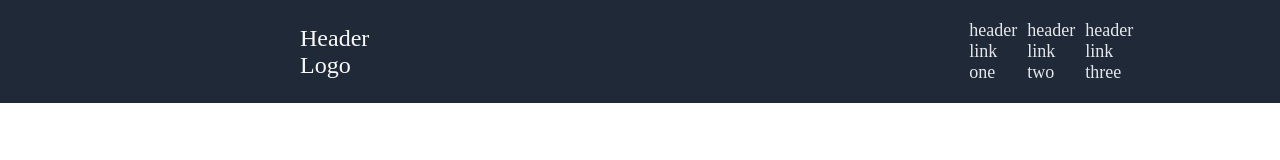
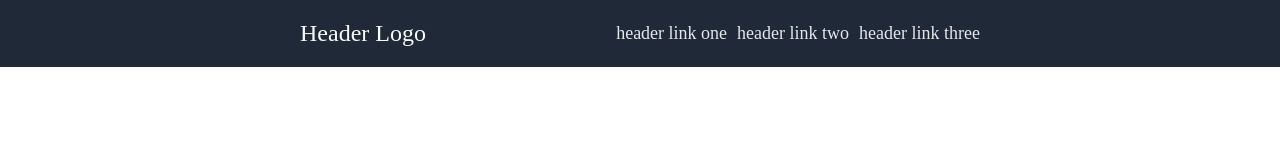
Before and after one commit to NeilMartinRobertson/project-landing-page, a plain HTML site: page index.html in a window 1280 px wide. Drawn offline with Linux system fonts and the light colour scheme.

Commit message:
This commit refactors navbar code

```diff
--- a/style.css
+++ b/style.css
@@ -4,9 +4,10 @@
   box-sizing: border-box;
 }
 
-.navbar,
-.footer {
+.navbar
+ {
   background-color: #1f2937;
+   padding: 20px 300px;
 }
 
 a {
@@ -26,11 +27,9 @@ a {
   color: #fff;
   display: flex;
   gap: 10px;
-  margin: 20px 300px;
 }
 
 .logo {
   font-size: 24px;
   color: #f9faf8;
-  margin: 20px 300px;
 }
```
